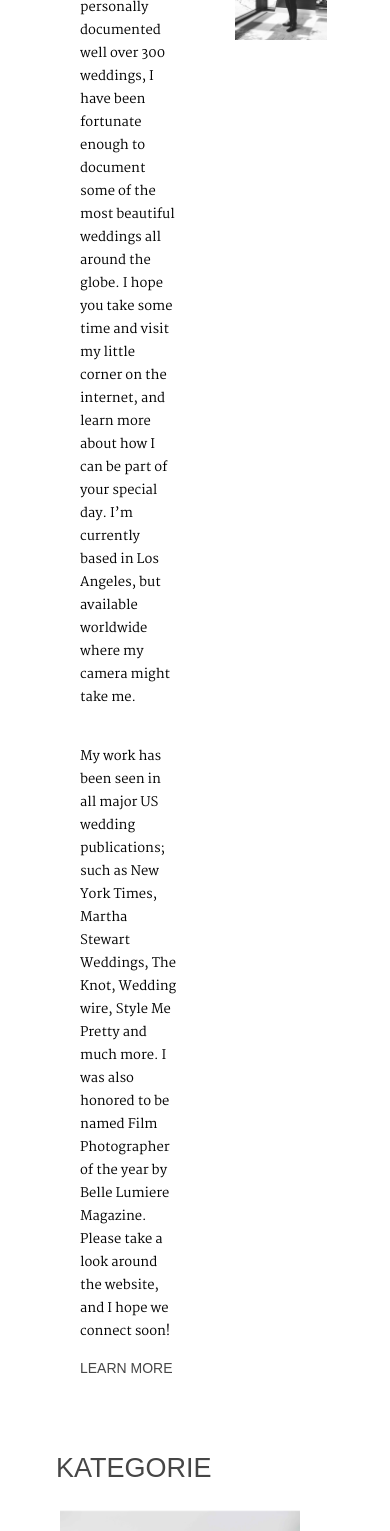
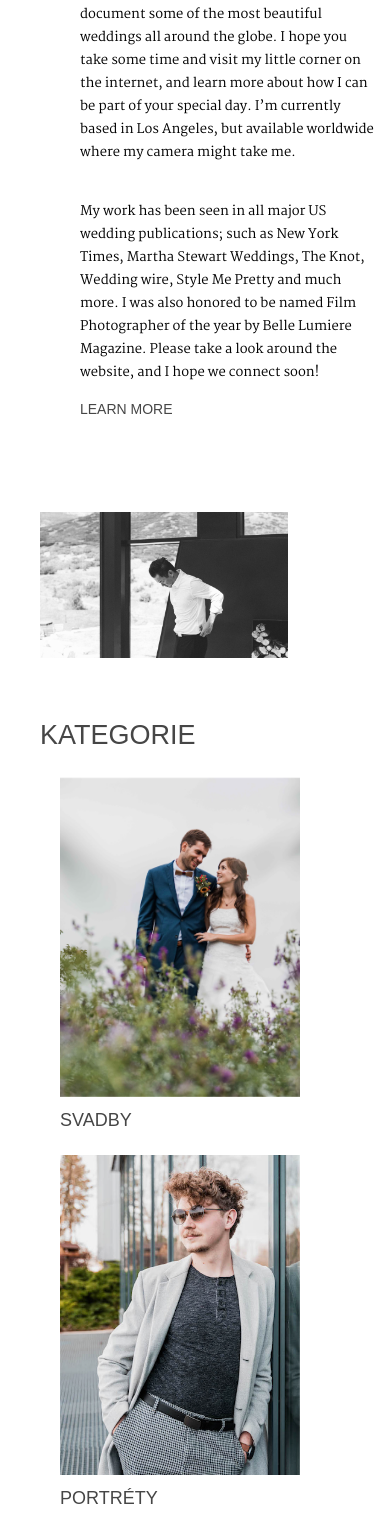
Before and after one commit to asdsasm9/mp_page, a React (Create React App) app: page / in a window 390 px wide. Shown: the part 432-1963 px from the top of the page. Built offline with nearby package versions, Linux system fonts and the light colour scheme.

Commit message:
home page responsible

```diff
--- a/src/components/home/Experience.tsx
+++ b/src/components/home/Experience.tsx
@@ -6,7 +6,7 @@ const ExperienceView = () => {
 
   return (
     <>
-      <div className="flex pb-20 pt-20">
+      <div className="md:pb-20 md:pt-14 md:flex">
         <ExperienceColumn
           review={PatiReview}
           absoluteTopTitle={absoluteTopTitle}
--- a/src/components/home/ExperienceColumn.tsx
+++ b/src/components/home/ExperienceColumn.tsx
@@ -8,13 +8,13 @@ const ExperienceColumn = (props: {
   const gallery = props.review.gallery;
   const description = props.review.description;
   return (
-    <div className="left-side flex justify-center">
-      <div className="experienceColumn ">
-        <p className="textHardTitle" style={{ height: "80px" }}>
+    <div className="w-full px-10 py-5 md:py-10 flex justify-center md:w-1/2">
+      <div className="experienceColumn w-50 ">
+        <p className="textHardTitle experienceTitle">
           {props.absoluteTopTitle}
         </p>
         <img
-          className="reviewImg w-100"
+          className="reviewImg w-50"
           src={getMainImagePath(gallery)}
           alt={gallery.nameOfGallery}
         />
--- a/src/components/home/HelloView.tsx
+++ b/src/components/home/HelloView.tsx
@@ -8,17 +8,17 @@ const HelloView = () => {
     Please take a look around the website, and I hope we connect soon!";
   return (
     <>
-      <div className="flex">
-        <div className="w-1/2 p-4 pl-20 py-10">
-          <p className="textTitle">{title}</p>
-          <p className="mt-4 textBasic">{description1}</p>
+      <div className="md:flex">
+        <div className="w-100 p-4 pl-20 py-10 md:w-1/2 ">
+          <p className="textTitle w-100">{title}</p>
+          <p className="textBasic md:mt-4 ">{description1}</p>
           <div className="spacer" />
           <p className="mt-4 textBasic">{description2}</p>
           <div className="py-3">
             <button className="learnMore">LEARN MORE</button>
           </div>
         </div>
-        <div className="w-1/2 p-10">
+        <div className="w-100 p-10 md:w-1/2 flex align-middle text-center">
           <img
             src="fotky_web/site/main/helllo.jpeg"
             alt="Image"
--- a/src/components/home/PhotoCollage.css
+++ b/src/components/home/PhotoCollage.css
@@ -11,7 +11,8 @@
   }
 
 
-@media (min-width: 640px) {
+@media (min-width: 768px) {
+
     .collage {
         display: flex;
         flex-wrap: wrap;
--- a/src/components/home/PhotoCollage.tsx
+++ b/src/components/home/PhotoCollage.tsx
@@ -16,9 +16,9 @@ const PhotoCollage = () => {
   const shuffledPhotos = photos; //photos.sort(() => Math.random() - 0.5);
   //${photo.xT}, ${photo.yT})
   return (
-    <div className="collage pl-14 pt-10">
-      <p className="textHardTitle w-full">THIS IS TITLE</p>
-      <p className="textExperience pt-5 h-full w-1/3">
+    <div className="collage pt-10 lg:pl-14">
+      <p className="textHardTitle px-10 w-full lg:px-0">THIS IS TITLE</p>
+      <p className="textExperience px-10 pt-5 h-full md:w-1/3 lg:px-0">
         S Terkou je focení vždy přirozené a zábavné. Dokáže zachytit ty nejlepší
         situace, takže z výsledků jsem vždy nadšená!. S Terkou je focení vždy
         přirozené a zábavné. Dokáže zachytit ty nejlepší situace, takže z
--- a/src/index.css
+++ b/src/index.css
@@ -99,6 +99,13 @@ code {
   color: #464646;
 }
 
+@media (min-width: 640px) {
+  .experienceTitle{
+      height: 60px;
+      margin-bottom: 20px;
+  }
+}
+
 .experiencesName{
   font-family: 'tenderness-regular', sans-serif;
   font-size: 30px;
@@ -139,16 +146,6 @@ code {
   height: 100;
 }
 
-.left-side,
-.right-side {
-  width: 50%;
-  padding: 20px;
-}
-
-.experienceColumn{
-  width: 60%;
-}
-
 .reviewImg{
   width: 300px;
   height: 200px;
--- a/src/pages/Home.tsx
+++ b/src/pages/Home.tsx
@@ -16,8 +16,8 @@ const Home = () => {
 
       <HelloView></HelloView>
 
-      <p className="textHardTitle pl-14">KATEGORIE</p>
-      <div className="mb-14 flex flex-wrap mx-10 ">
+      <p className="textHardTitle pl-10 md:pl-14">KATEGORIE</p>
+      <div className="flex flex-wrap mx-10 md:mb-14">
         <CategoryView
           title="SVADBY"
           imgSrc="fotky_web/site/main/svadby.png"
```
